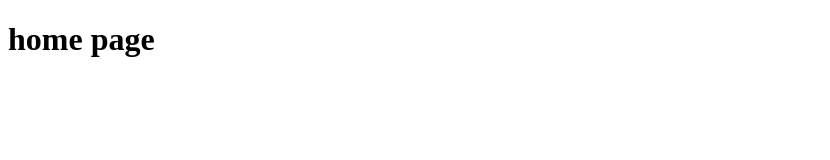
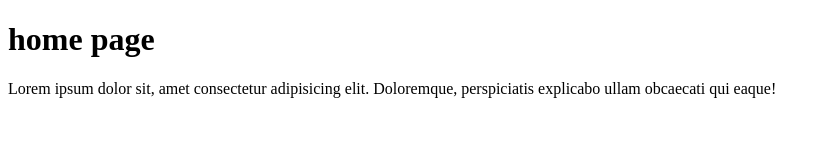
Before and after one commit to pelej95/git-training-hornu-2019, a plain HTML site: page index.html in a window 1280 px wide. Shown: the whole page, without its empty margins (0-830 px from the left). Drawn offline with Linux system fonts and the light colour scheme.

Commit message:
change to index.html

```diff
--- a/index.html
+++ b/index.html
@@ -8,6 +8,7 @@
 </head>
 <body>
     <h1>home page</h1>
+    <p>Lorem ipsum dolor sit, amet consectetur adipisicing elit. Doloremque, perspiciatis explicabo ullam obcaecati qui eaque!</p>
 
 </body>
 </html>
```
